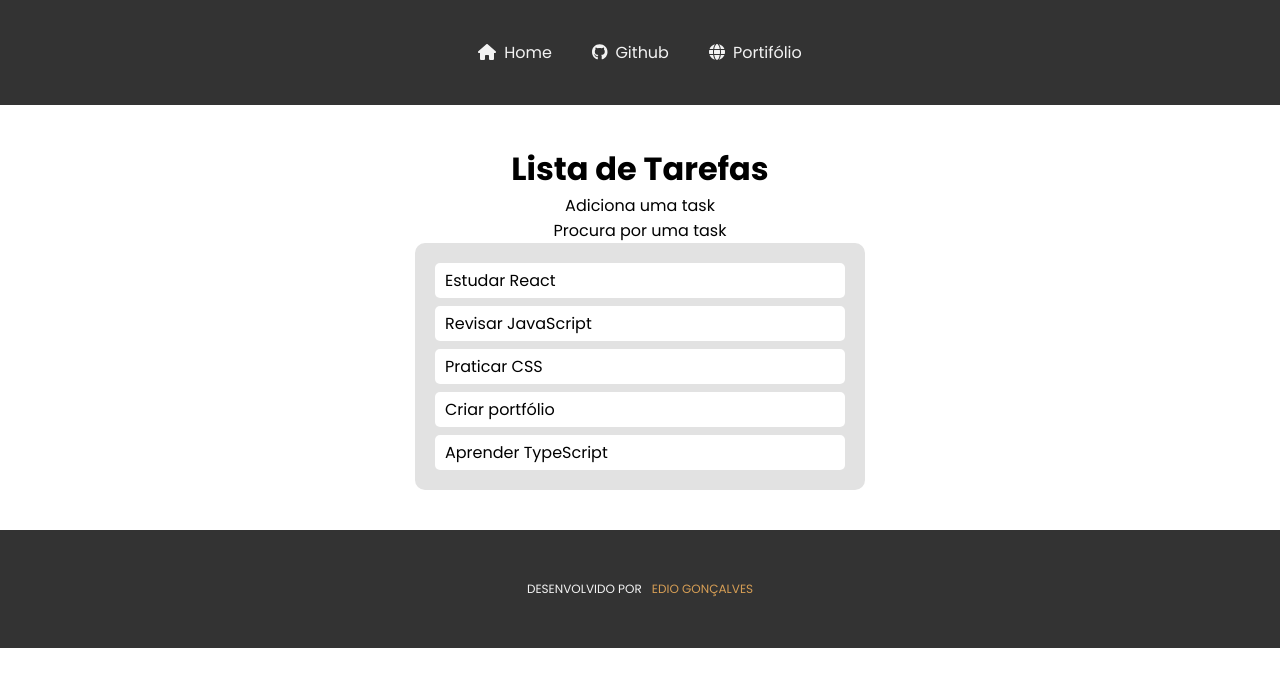
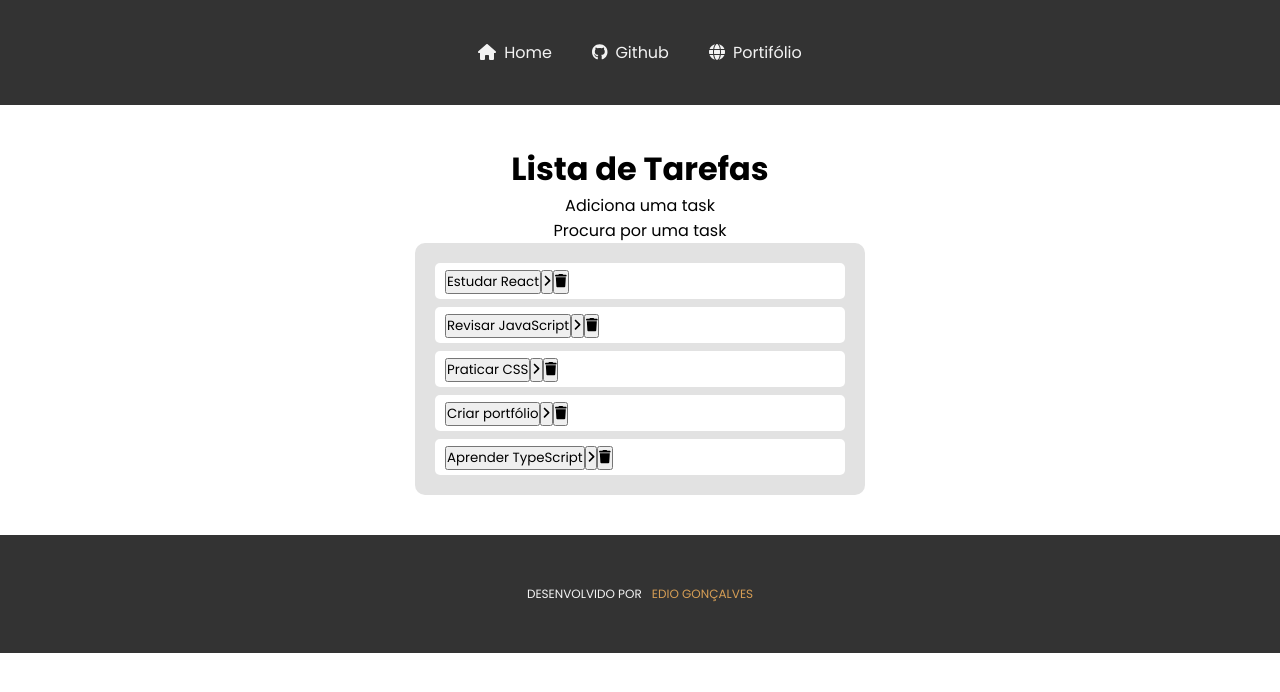
Before and after one commit to Edio-Goncalves/react-ts-next-study, a Next.js app: page / in a window 1280 px wide. Shown: the top 692 px of the page. Built offline with nearby package versions, Linux system fonts and the light colour scheme.

Commit message:
Create onCkick

```diff
--- a/src/pages/components/Tasks.tsx
+++ b/src/pages/components/Tasks.tsx
@@ -1,14 +1,31 @@
-import { useState } from "react";
-import list from "../api/list";
+import { faAngleRight, faTrash } from "@fortawesome/free-solid-svg-icons";
+import { FontAwesomeIcon } from "@fortawesome/react-fontawesome";
 
-export default function Tasks() {
-  const [tasks, setTasks] = useState(list);
-
+export default function Tasks(props: any) {
+  console.log(props.task);
   return (
     <div className="task-wrapper">
       <ul>
-        {tasks.map((task) => (
-          <li key={task.id}> {task.task}</li>
+        {props.task.map((task: any) => (
+          <li key={task.id}>
+            <button
+              className={`${task.isComplete && "complete"}`}
+              onClick={() => props.onClickTask(task.id)}
+            >
+              {task.task}
+            </button>
+
+            <button className="small">
+              <FontAwesomeIcon icon={faAngleRight} />
+            </button>
+
+            <button
+              className="small"
+              onClick={() => props.onClickDelete(task.id)}
+            >
+              <FontAwesomeIcon icon={faTrash} />
+            </button>
+          </li>
         ))}
       </ul>
     </div>
--- a/src/pages/index.tsx
+++ b/src/pages/index.tsx
@@ -1,10 +1,30 @@
+import { useState } from "react";
 import AddTasks from "./components/AddTasks";
 import Footer from "./components/Footer";
 import Header from "./components/Header";
 import SearchTasks from "./components/SearchTasks";
 import Tasks from "./components/Tasks";
+import list from "./api/list";
 
 export default function Home() {
+  const [task, setTask] = useState(list);
+
+  function onClickTask(taskId: number) {
+    const newTasks: any = task.map((tsk) => {
+      if (tsk.id === taskId) {
+        return { ...tsk, isComplete: !tsk.isComplete };
+      }
+      return tsk;
+    });
+
+    setTask(newTasks);
+  }
+
+  function onClickDelete(taskId: number) {
+    const newTasks: any = task.filter((tsk) => tsk.id !== taskId);
+    setTask(newTasks);
+  }
+
   return (
     <div className="wrapper">
       <Header />
@@ -13,7 +33,11 @@ export default function Home() {
         <h1>Lista de Tarefas</h1>
         <AddTasks />
         <SearchTasks />
-        <Tasks />
+        <Tasks
+          task={task}
+          onClickTask={onClickTask}
+          onClickDelete={onClickDelete}
+        />
       </main>
 
       <Footer />
--- a/src/styles/scss/Tasks.module.scss
+++ b/src/styles/scss/Tasks.module.scss
@@ -2,7 +2,6 @@
   width: 100%;
   max-width: 450px;
   padding: 20px;
-
   border-radius: 10px;
   background-color: rgb(226, 226, 226);
   ul {
@@ -10,11 +9,45 @@
     flex-direction: column;
     gap: 8px;
     li {
-      cursor: pointer;
       list-style: none;
-      padding: 5px 10px;
-      border-radius: 5px;
-      background-color: rgb(255, 255, 255);
+      display: flex;
+      justify-content: space-between;
+      gap: 10px;
+      button {
+        font-size: 16px;
+        cursor: pointer;
+        list-style: none;
+        padding: 5px 10px;
+        border-radius: 5px;
+        background-color: rgb(255, 255, 255);
+        border: none;
+        display: flex;
+
+        &:first-child {
+          width: 100%;
+          max-width: 400px;
+          text-align: left;
+        }
+        &.small {
+          display: flex;
+          align-items: center;
+          justify-content: center;
+          width: 40px;
+        }
+
+        &.complete {
+          text-decoration: line-through;
+          &:before {
+            content: "ok";
+            display: block;
+            width: 30px;
+            margin-right: 10px;
+            text-align: center;
+            border-radius: 5px;
+            background-color: rgb(237, 237, 237);
+          }
+        }
+      }
     }
   }
 }
```
